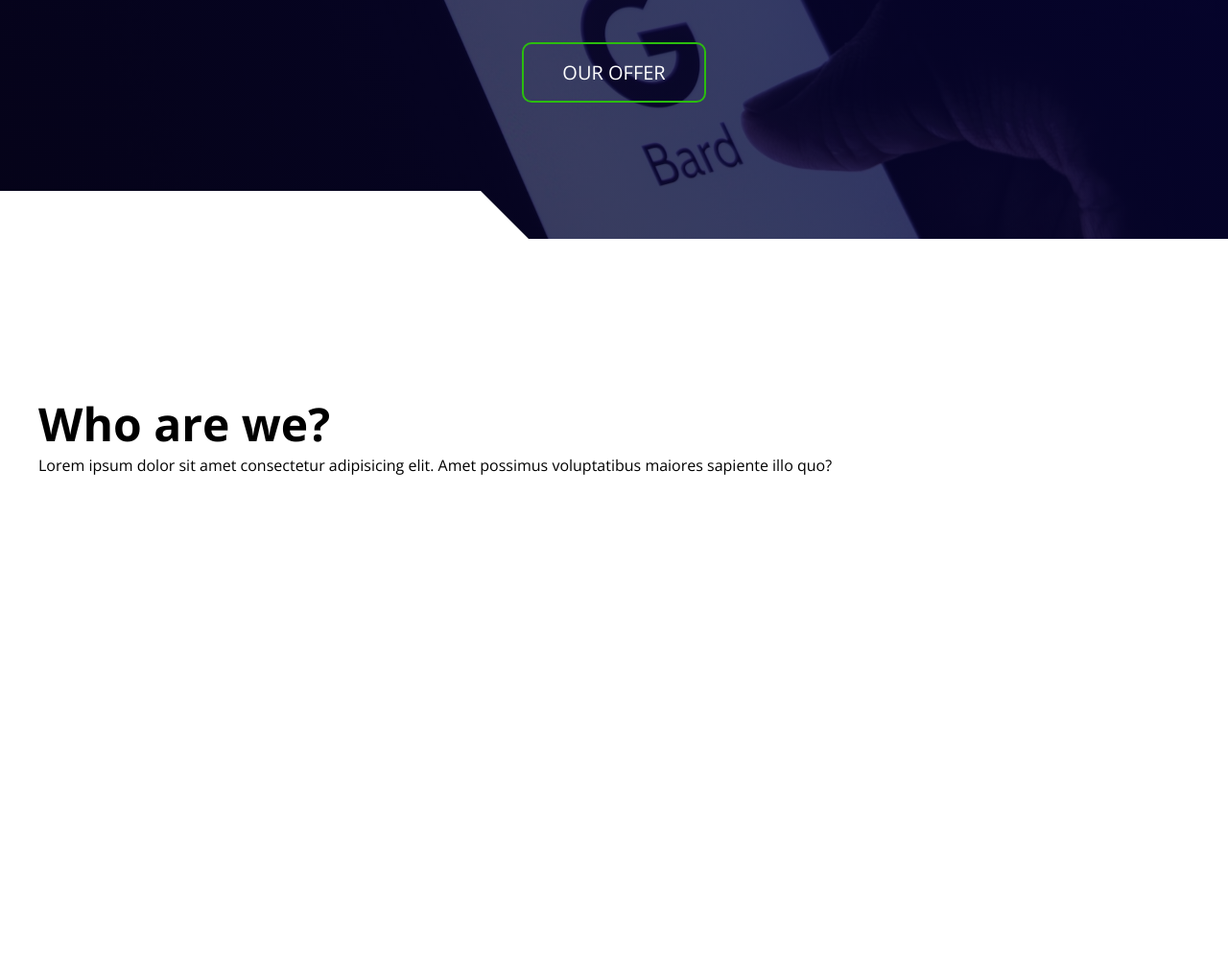
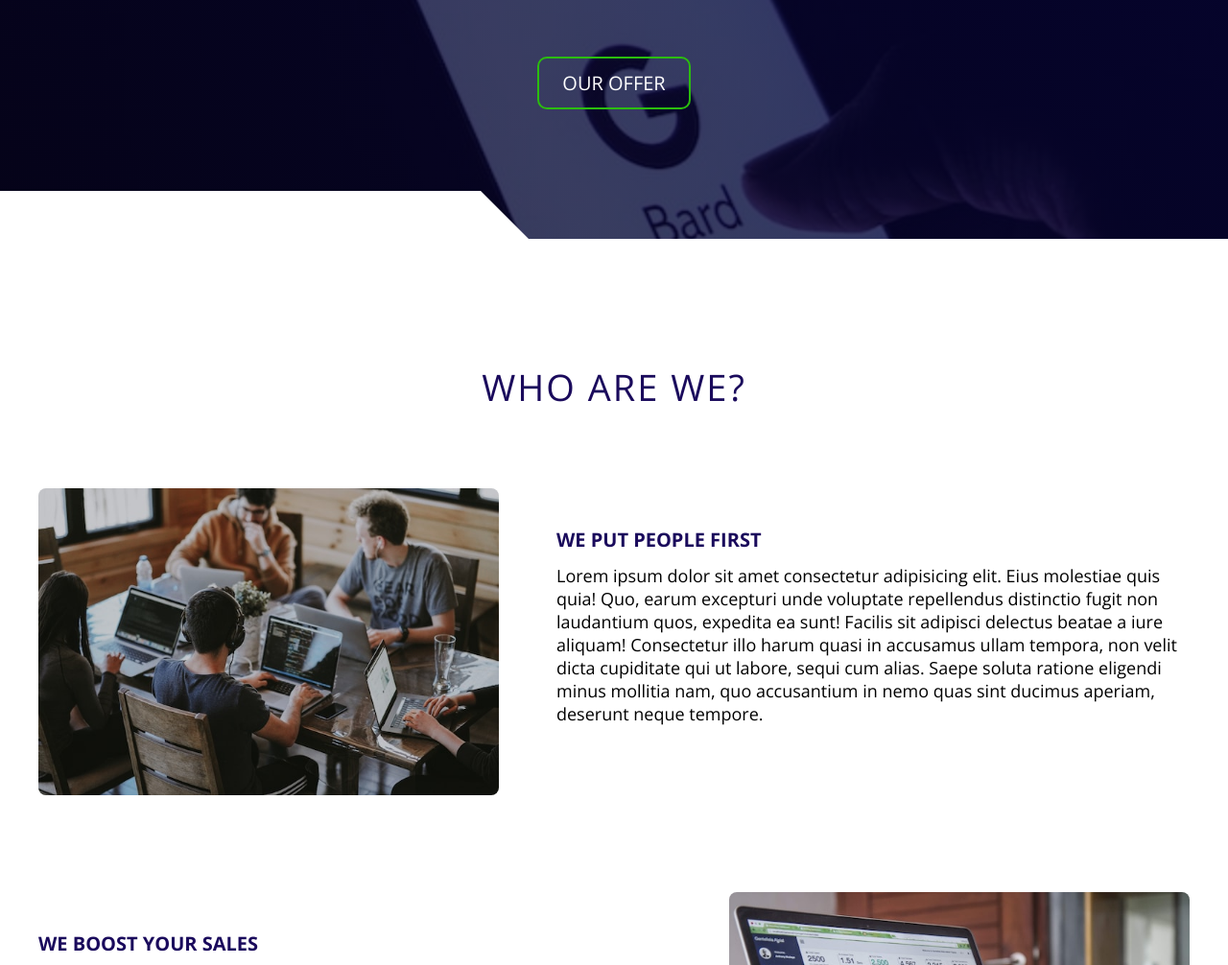
Before and after one commit to grudzio123/IT-paradise, a plain HTML site: page index.html in a window 1280 px wide. Shown: the part 391-1397 px from the top of the page at 96% size. Before the commit the page ends 1047 px from the top, so only its background shows below. Drawn offline with nearby package versions, Linux system fonts and the light colour scheme.

Commit message:
media queries aboutus section

```diff
--- a/index.html
+++ b/index.html
@@ -61,31 +61,26 @@
 
                 <div class="aboutus__box">
                     <div class="aboutus__box-img">
-    <!-- <img src="./img/developers-s.jpg" alt=""> -->
-</div>
-<div class="aboutus__box-text">Lorem ipsum dolor sit amet consectetur adipisicing elit. Amet possimus voluptatibus maiores sapiente illo quo?</div>
-
-
-
-
-
-
-
-
-
-
+                        <img src="/img/developers-small.jpg" alt="people sitting in front of computers"
+                            class="aboutus__img">
                     </div>
 
+                    <div class="aboutus__box-text">
+                        <h3 class="aboutus__title">We put people first</h3>
+                        <p class="aboutus__text">Lorem ipsum dolor sit amet consectetur adipisicing elit. Eius molestiae quis quia! Quo, earum excepturi unde voluptate repellendus distinctio fugit non laudantium quos, expedita ea sunt! Facilis sit adipisci delectus beatae a iure aliquam! Consectetur illo harum quasi in accusamus ullam tempora, non velit dicta cupiditate qui ut labore, sequi cum alias. Saepe soluta ratione eligendi minus mollitia nam, quo accusantium in nemo quas sint ducimus aperiam, deserunt neque tempore.</p>
+                    </div>
+                </div>
 
+                <div class="aboutus__box">
+                    <div class="aboutus__box-img aboutus__box-img--right">
+                        <img src="/img/data-small.jpg" alt="statistics displayed on the computer" class="aboutus__img">
+                    </div>
 
-
-
-
-
-
-
-
-
+                    <div class="aboutus__box-text aboutus__box-text--right">
+                        <h3 class="aboutus__title ">We boost your sales</h3>
+                        <p class="aboutus__text">Lorem ipsum dolor sit amet consectetur adipisicing elit. Cupiditate a eius laudantium provident! Corporis at ducimus nihil voluptas labore veniam velit omnis sint incidunt rem atque illo explicabo vero quod aliquid nesciunt vitae minus aspernatur, dolorem culpa consequatur! Consequuntur quam rem vero numquam. Quos optio exercitationem, iusto quae repellat dolorum excepturi dolores quas quis accusantium nihil, deleniti reprehenderit voluptatibus assumenda! Repellendus sint officiis est eum deserunt necessitatibus magni, excepturi dignissimos!</p>
+                    </div>
+                </div>
 
             </div>
         </section>
--- a/sass/_colors.scss
+++ b/sass/_colors.scss
@@ -1,5 +1,5 @@
 $main-color: #060506;
-$secondary-color: #9516cc;
+$secondary-color: #1a0a5c;
 $pure-white: #fff;
 $light-white: #eee;
 $dark: #0e0e0e;
--- a/sass/_components.scss
+++ b/sass/_components.scss
@@ -5,7 +5,6 @@
 }
 
 .white-block {
-
 	position: absolute;
 	width: 60%;
 	height: 50px;
@@ -23,13 +22,11 @@
 		left: -50px;
 		transform: skew(45deg);
 	}
-
 }
 
 .btn-animation {
-
 	position: relative;
-    transition: background-color .3s;
+	transition: background-color 0.3s;
 	overflow: hidden;
 	z-index: 0;
 
@@ -53,19 +50,18 @@
 	}
 }
 
-// .section-heading {
+//
 
-// 	position: relative;
-// 	margin-bottom: 2.8em;
-// 	font-size: 3rem;
-// 	font-weight: 300;
-// 	color: $main-color;
-// 	text-transform: uppercase;
-// 	text-align: center;
-// 	letter-spacing: 2px;
-// }
+.section-heading {
+	position: relative;
+	margin-bottom: 2em;
+	font-weight: 300;
+	text-align: center;
+	color: $secondary-color;
+	letter-spacing: 2px;
+	text-transform: uppercase;
+}
 
-// .section-padding {
-
-// padding: 6em 2em;
-// }
+.section-padding {
+	padding: 6em 2em;
+}
--- a/sass/style.scss
+++ b/sass/style.scss
@@ -165,8 +165,8 @@
 		font-size: 2rem;
 	}
 	&__btn {
-		margin-top: 3em;
-		padding: 0.8em 2em;
+		margin-top: 4em;
+		padding: 0.6em 1.2em;
 		text-transform: uppercase;
 		text-decoration: none;
 		border-radius: 10px;
@@ -190,13 +190,33 @@
 // MAIN
 // ABOUTUS SECTION
 
+.aboutus {
+	&__box {
+		display: flex;
+		flex-direction: column;
+		margin: 2em 0;
+	}
 
+	&__img {
+		width: 100%;
+		margin-bottom: 1em;
+		border-radius: 8px;
+	}
+
+	&__title {
+		margin-bottom: 0.6em;
+		font-size: 1.4rem;
+		text-transform: uppercase;
+		color: $secondary-color;
+	}
+	&__text {
+		font-size: 1.4rem;
+	}
+}
 
 // media
 
-
 @media (min-width: 576px) {
-
 	.header {
 		&__heading {
 			margin-top: 1em;
@@ -204,8 +224,76 @@
 		}
 
 		&__text {
-			margin-top: 0.6em;
+			margin-top: 0.2em;
 			font-size: 2.2rem;
+		}
+
+		&__btn {
+			font-size: 1.6rem;
+		}
+	}
+
+	.aboutus {
+		&__box {
+			margin: 5em 0;
+			flex-direction: row;
+			justify-content: space-between;
+			max-height: 400px;
+
+			&-text {
+				width: 55%;
+
+				&--right {
+					text-align: left;
+				}
+			}
+
+			&-img {
+				width: 40%;
+
+				&--right {
+					order: 1;
+				}
+			}
+
+			&__img {
+				margin-bottom: 0;
+				min-height: 200px;
+			}
+		}
+
+		&__title {
+			font-size: 1.4rem;
+		}
+
+		&__text {
+			font-size: 1.4rem;
+		}
+	}
+
+	.section-padding {
+		padding-bottom: 0;
+	}
+}
+
+@media (min-width: 768px) {
+	.nav {
+		&__item {
+			font-size: 2.4rem;
+		}
+
+		.burger-btn {
+			top: 30px;
+			right: 50px;
+		}
+	}
+	.header {
+		&__heading {
+			font-size: 6.6rem;
+		}
+
+		&__text {
+			font-size: 2.6rem;
 		}
 
 		&__btn {
@@ -213,72 +301,68 @@
 		}
 	}
 
+	.white-block {
+		height: 50px;
+		width: 50%;
+	}
+	.section-heading {
+		font-size: 3.2rem;
+	}
 
-}
+	.aboutus {
+		&__box {
+			margin: 5em 0;
+		}
 
-@media (min-width: 768px) {
+		&__title {
+			font-size: 2rem;
+		}
 
-	.nav {
-
-		&__item {
-
-			font-size: 2.4rem;
+		&__text {
+			font-size: 1.6rem;
 		}
 	}
+}
+@media (min-width: 992px) {
+	.nav {
+		&__item {
+			font-size: 3rem;
+		}
+	}
+	.header {
+		&__heading {
+			font-size: 8.6rem;
+		}
 
+		&__text {
+			font-size: 3rem;
+		}
+
+		&__btn {
+			font-size: 2rem;
+		}
+	}
 	.white-block {
-
 		height: 50px;
 		width: 45%;
 	}
 	.section-heading {
-		font-size: 3.6rem;
+		font-size: 3.8rem;
 	}
 
 	.section-padding {
 		padding: 8em 2em;
 	}
-}
+	.aboutus {
+		&__box {
+			margin: 5em 0;
 
-@media (min-width: 992px) {
-
-	.nav {
-
-		&__item {
-
-			font-size: 3rem;
+			&-text {
+				margin-top: 2.5em;
+			}
 		}
-
-	.burger-btn {
-		top: 50px;
-		right: 50px;
-	}
-
-}
-
-	.header {
-		background-image: $dark-blue-gradient, url('../img/header-big.jpg');
-		background-position: 0 80%;
-
-		&__heading {
-			font-size: 8rem;
-		}
-
 		&__text {
-			font-size: 3rem;
-		}
-		&__btn {
-			font-size: 2rem;
+			font-size: 1.8rem;
 		}
 	}
-
-
-	.section-heading {
-		font-size: 4.8rem;
-	}
-
-	.section-padding {
-
-		padding: 10em 2em;
-	}
 }
```
Also changed, not shown: css/style.css, 1 other file. Lines whose indentation alone changed are shown as unchanged.
